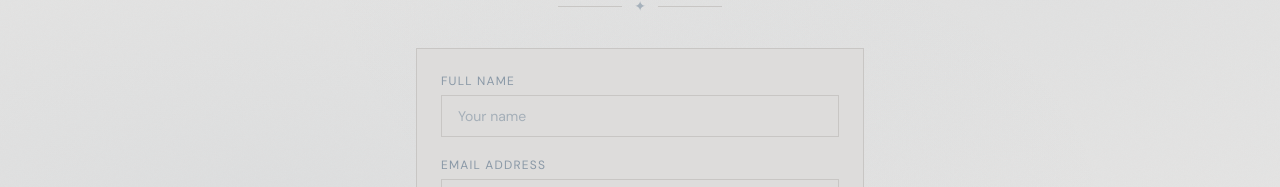
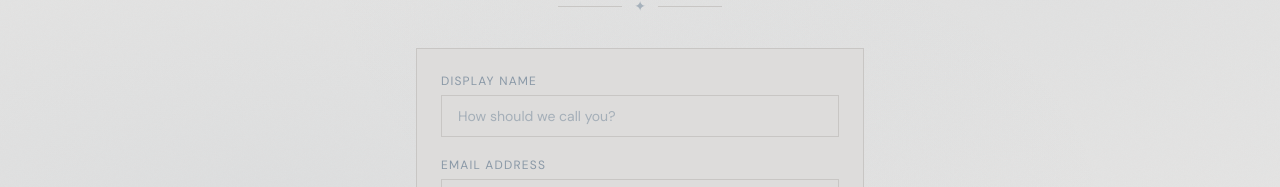
Before and after one commit to aarif-business/promptmaster, a Next.js app: page /signup in a window 1280 px wide. Shown: the part 206-393 px from the top of the page. Built offline with nearby package versions, Linux system fonts and the light colour scheme; no server answers; a web font is replaced by a local one.

Commit message:
feat: rename Full Name to Display Name on signup form

```diff
--- a/src/app/(auth)/signup/page.tsx
+++ b/src/app/(auth)/signup/page.tsx
@@ -43,14 +43,14 @@ export default function SignupPage() {
         <form onSubmit={handleSignup} className="card-classic space-y-5">
           <div>
             <label className="block font-sans text-xs tracking-widest uppercase text-slate/60 mb-1.5">
-              Full Name
+              Display Name
             </label>
             <input
               type="text"
               value={fullName}
               onChange={e => setFullName(e.target.value)}
               className="input-classic"
-              placeholder="Your name"
+              placeholder="How should we call you?"
               required
             />
           </div>
```
